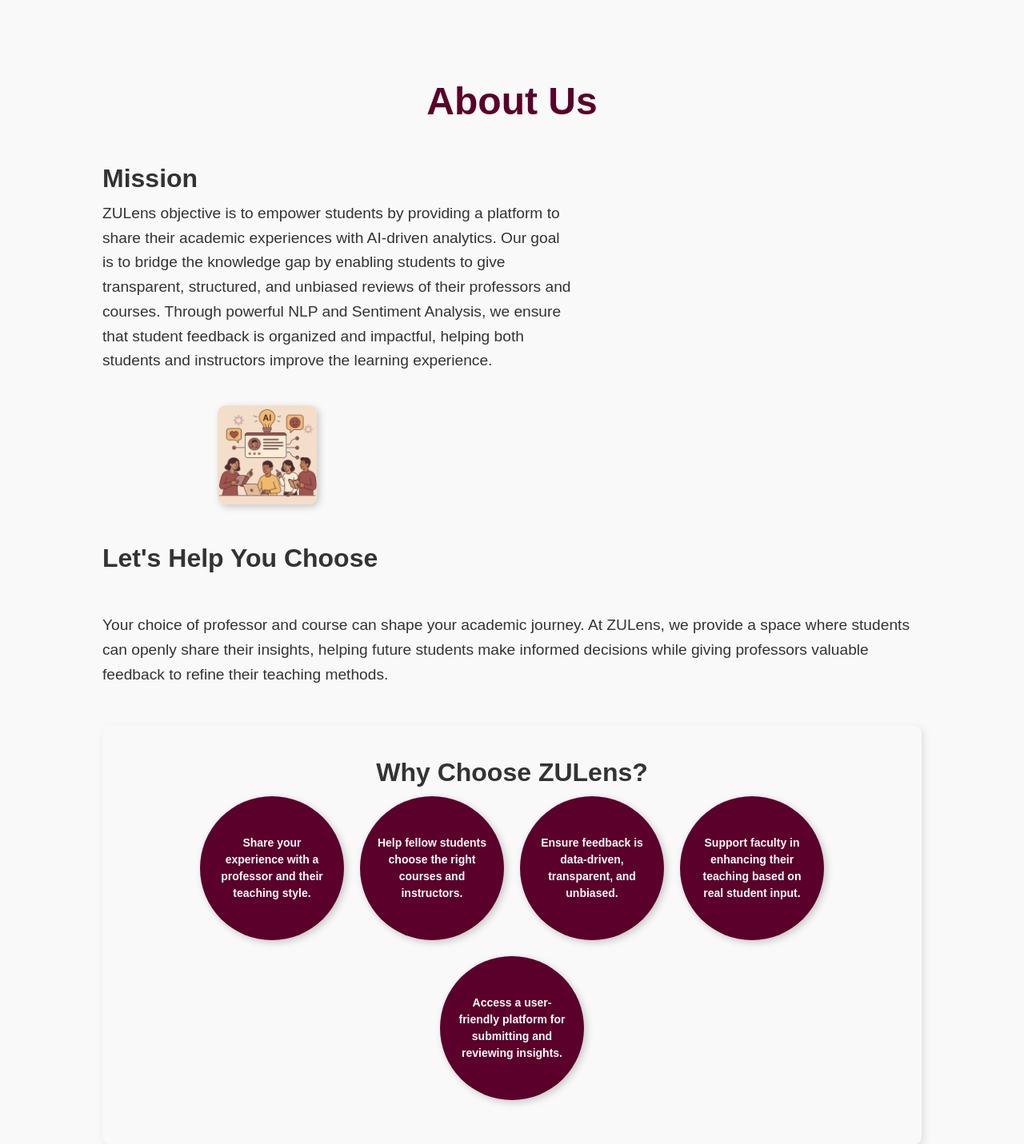
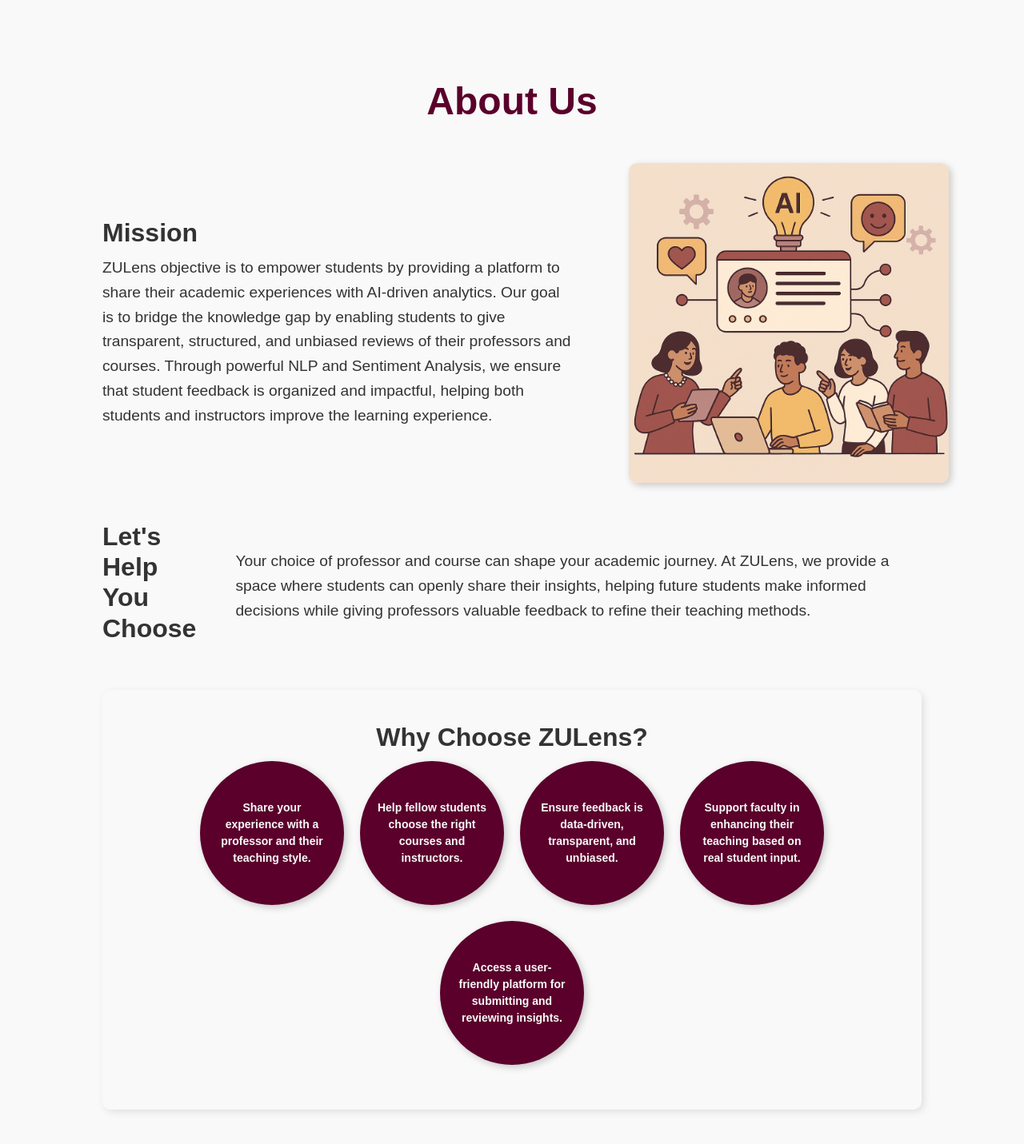
Before and after one commit to Alyazia-mo/ZULens, a Flask app: page /about-us in a window 1280 px wide. Shown: the part 120-1551 px from the top of the page at 80% size. Run offline with Flask 3, Linux system fonts and the light colour scheme; parts of the project's set-up code (start-up, migrations or seed data) failed here and were passed over.

Commit message:
trying responsive page 5.5

```diff
--- a/static/about.css
+++ b/static/about.css
@@ -30,16 +30,18 @@ h1 {
   gap: 40px;
   margin-bottom: 50px;
   text-align: left;
-  flex-wrap: wrap;
+  flex-wrap: nowrap;
 }
 
 .section-content {
-  flex: 1 1 60%;
+  flex: 1;
 }
 
+
 .mission-image {
-  width: 30%;
-  max-width: 300px;
+  width: 100%;
+  max-width: 400px;
+  height: auto;
   border-radius: 10px;
   box-shadow: 3px 3px 10px rgba(0, 0, 0, 0.2);
   cursor: pointer;
@@ -116,10 +118,11 @@ footer a:hover {
 }
 
 /* === Responsive === */
-@media (max-width: 768px) {
+@@media (max-width: 768px) {
   .section {
     flex-direction: column;
     text-align: center;
+    flex-wrap: wrap;
   }
 
   .section-content {
@@ -127,8 +130,9 @@ footer a:hover {
   }
 
   .mission-image {
-    width: 60%;
-    margin-top: 20px;
+    width: 80%;
+    max-width: 100%;
+    margin: 20px auto 0;
   }
 
   h1 {
```
